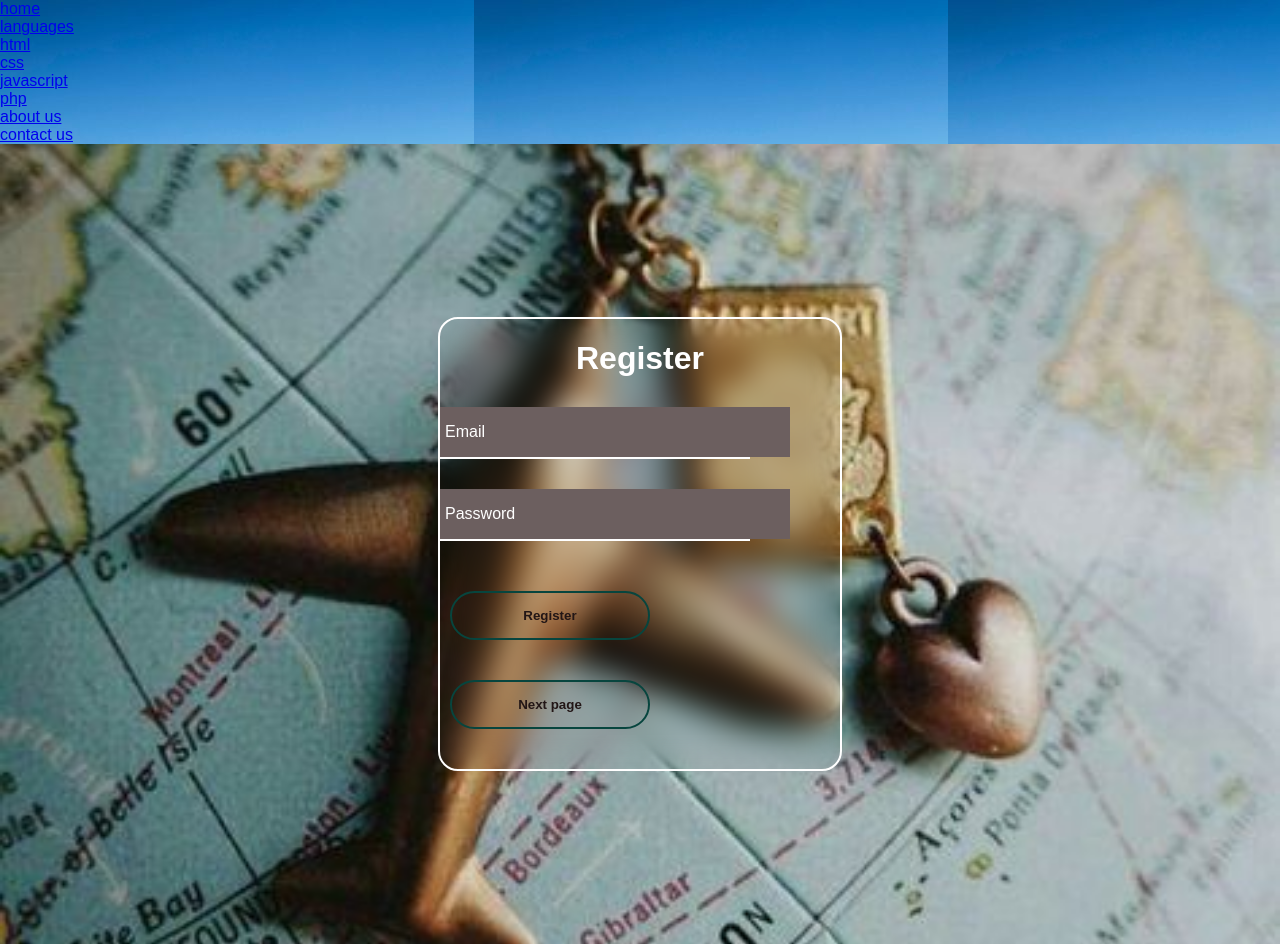
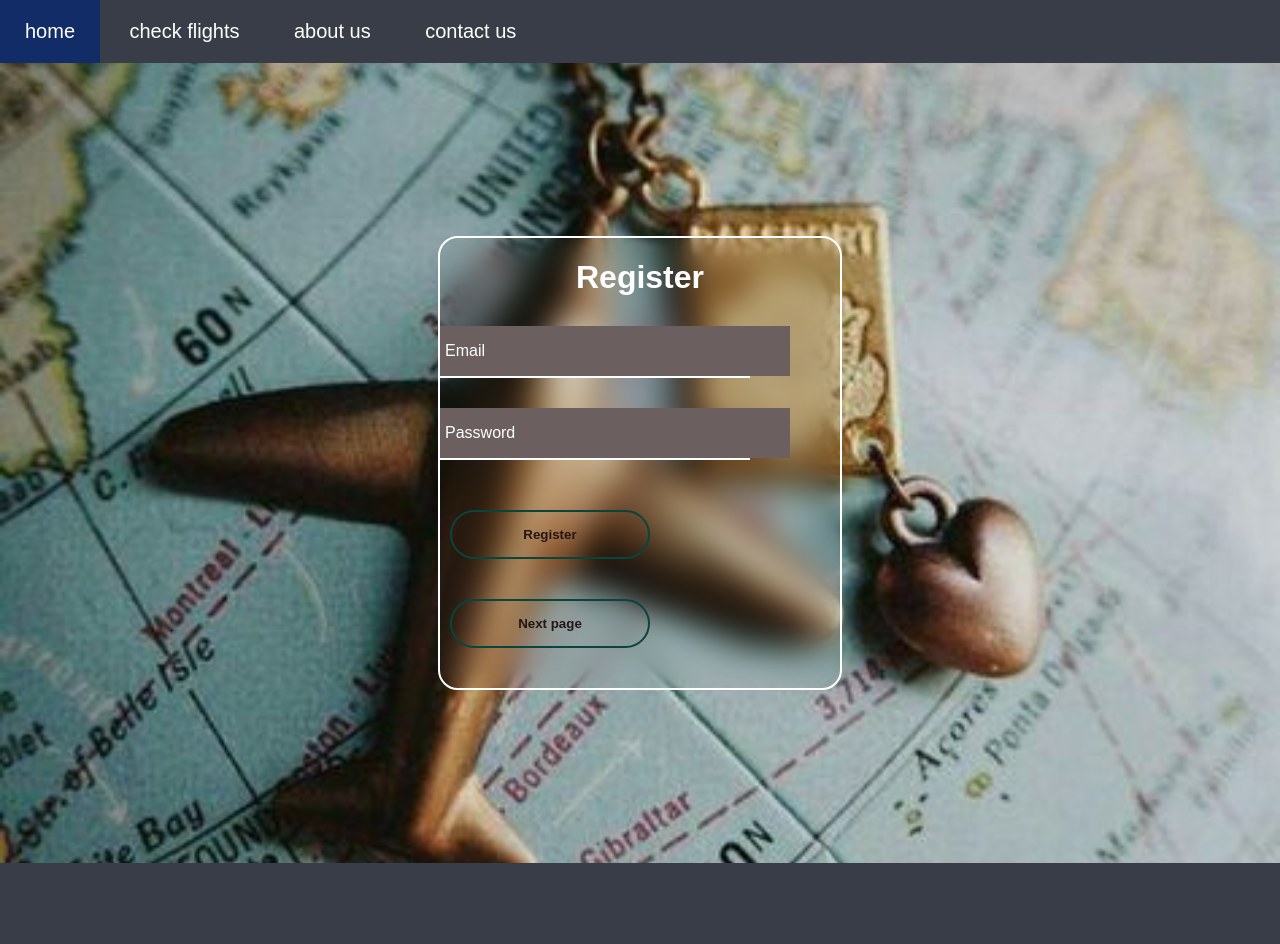
Before and after one commit to kostakis2000/entreprenuer, a PHP site: page /book.html in a window 1280 px wide. After the commit the page ends 863 px from the top, so only its background shows below. Run offline with PHP 8.4, Linux system fonts and the light colour scheme.

Commit message:
adding dropdowns to the booking page

```diff
--- a/book.html
+++ b/book.html
@@ -10,16 +10,25 @@
     <ul>
         <li><a href="#">home</a></li>
         <li>
-            <a href="#">languages </a>
+            <a href="#">check flights </a>
             <ul class="dropdown">
-                <li><a href="#">html</a></li>
-                <li><a href="#">css</a></li>
-                <li><a href="#">javascript</a></li>
-                <li><a href="#">php</a></li>
+                <li><a href="#">kenya</a></li>
+                <li><a href="#">Tanzania</a></li>
+                <li><a href="#">Rwanda</a></li>
+                <li><a href="#">Burundi</a></li>
             </ul>
         </li>
-        <li><a href="#">about us</a></li>
+        <li>
+            <a href="#">about us</a>
+            <ul class="dropdown">
+                <li><a href="#">motto</a></li>
+                <li><a href="#">Vision</a></li>
+                <li><a href="#">Patners</a></li>
+                <li><a href="#">Board</a></li>
+            </ul>
+        </li>
         <li><a href="#">contact us</a></li>
+        </ul>
     </ul>
 
     <section>
--- a/style.css
+++ b/style.css
@@ -188,3 +188,40 @@ body{
 #p2{
     color: grey;
 }
+*{
+    margin: 0;
+    padding: 0;
+    font-family: sans-serif;
+}
+ul {
+list-style: none;
+background: #383d47;
+}
+ul li {
+    display: inline-block;
+    position: relative;
+}
+ul li a {
+    display: block;
+    padding: 20px 25px;
+    color: #FFF;
+    text-decoration: none;
+    text-align: center;
+    font-size: 20px;
+}
+ul li ul.dropdown li {
+    display: block;
+}
+ul li ul.dropdown {
+    width: 100%;
+    background: #22438C;
+    position: absolute;
+    z-index: 999;
+    display: none;
+}
+ul li a:hover {
+    background: #112C66;
+}
+ul li:hover ul.dropdown {
+    display: block;
+}
```
